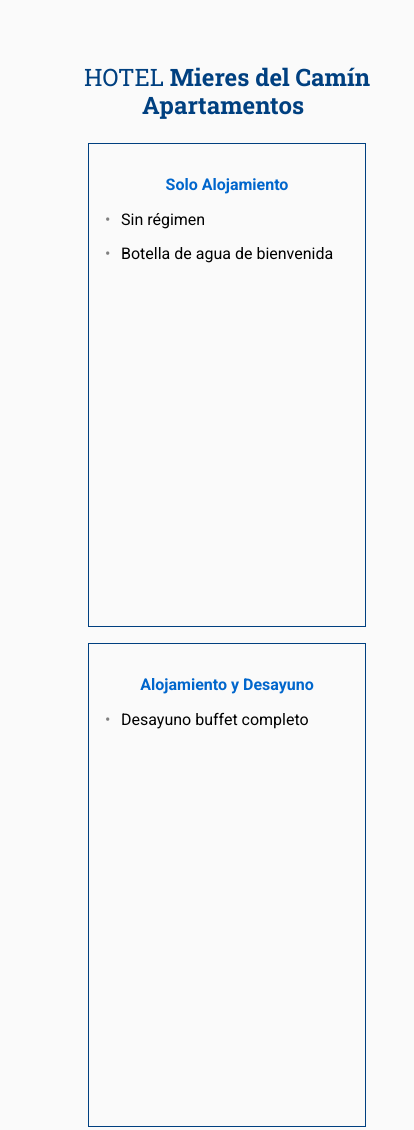
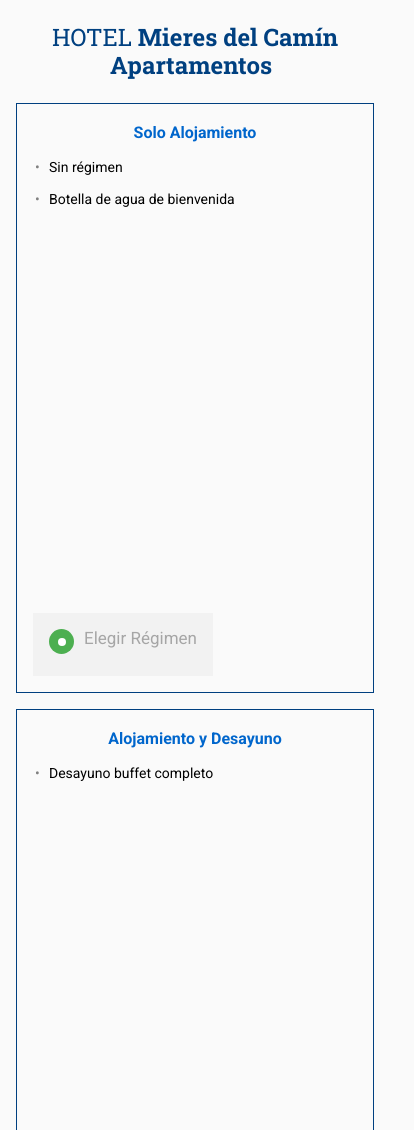
Before and after one commit to lvilanova/the-cocktail-test, a website: page index.html in a window 390 px wide. Shown: the top 1130 px of the page, 414 px wide, since content can reach past the window. Drawn offline with Linux system fonts and the light colour scheme; files whose address does not match are found by name.

Commit message:
fixing the grid, mobile version all 100%

```diff
--- a/assets/css/src/base/grid.scss
+++ b/assets/css/src/base/grid.scss
@@ -1,4 +1,4 @@
-/* Grid */
+/* Grid flex-box*/
 
 .col {
   flex-basis: 100%;
--- a/assets/css/src/base/layout.scss
+++ b/assets/css/src/base/layout.scss
@@ -1,7 +1,7 @@
 body {
-    padding: 40px;
     background-color: #fafafa;
     font-family:$roboto;
+    padding:0;
   }
 
   .row {
@@ -13,8 +13,8 @@
   .wrapper {
     width: 100%;
     max-width: $medium-desktop;
-    padding-left: 32px;
-    padding-right: 32px;
+    padding-left: 0;
+    padding-right: 0;
     margin-right: auto;
     margin-left: auto;
     clear: both;
@@ -25,3 +25,14 @@
     content:url('../img/star-orange.svg');
     padding-left: 8px;
   }
+
+  @media only screen and (min-width: $small-desktop) {
+
+      body{
+        padding:40px;
+      }
+      .wrapper{
+        padding-left: 32px;
+        padding-right: 32px;
+      }
+  }
--- a/assets/css/src/base/vars.scss
+++ b/assets/css/src/base/vars.scss
@@ -3,6 +3,9 @@
 $c-secondary: #263746;
 $blue: #004080;
 $blue-light:#0066cc;
+$green:#4CAF50;
+$grey:#a6a6a6;
+$grey-light:#f2f2f2;
 
 // Typography
 $f-sans:  'flamabasic',      sans-serif;
--- a/assets/css/src/blocks/section_block.scss
+++ b/assets/css/src/blocks/section_block.scss
@@ -10,15 +10,24 @@
 }
 
 .block{
+    position:relative;
     border:1px solid $blue;
-    padding:$lg-spacing;
+    padding:$sm-spacing $lg-spacing;
     margin:$lg-spacing;
-    height:450px;
+    min-height:580px;
+    height:auto;
     .block__title{
         font-weight:bold;
         font-size:16px;
         color:$blue-light;
         text-align: center;
+    }
+    .block__radio{
+        position:absolute;
+        bottom:0;
+        background-color: $grey-light;
+        padding:$lg-spacing;
+        margin-bottom:$lg-spacing;
     }
 }
 
@@ -26,6 +35,7 @@
     ul{
         padding-left:$lg-spacing;
         list-style: none;
+        font-size:14px;
         li{
             margin-bottom:$lg-spacing;
         }
@@ -39,6 +49,56 @@
     }
 }
 
+.checkcontainer{
+    display: block;
+    position: relative;
+    padding-left: 35px;
+    margin-bottom: 12px;
+    cursor: pointer;
+    font-size: 17px;
+    -webkit-user-select: none;
+    -moz-user-select: none;
+    -ms-user-select: none;
+    user-select: none;
+    color:$grey;
+}
+
+.checkcontainer input{
+    position: absolute;
+    opacity: 0;
+    cursor: pointer;
+}
+
+.radiobtn{
+    position: absolute;
+    top: 0;
+    left: 0;
+    height: 25px;
+    width: 25px;
+    background-color: #eee;
+    border-radius: 50%;
+}
+
+.checkcontainer .radiobtn:after{
+    top: 9px;
+    left: 9px;
+    width: 8px;
+    height: 8px;
+    border-radius: 50%;
+    background: white;
+}
+
+.radiobtn:after {
+    content: "";
+    position: absolute;
+    display: none;
+}
+.checkcontainer input:checked ~ .radiobtn {
+    background-color: $green;
+}
+.checkcontainer input:checked ~ .radiobtn:after {
+    display: block;
+}
 @media only screen and (min-width: $small-desktop) {
 
     .title{
--- a/index.html
+++ b/index.html
@@ -37,6 +37,12 @@
                             <li>Sin régimen</li>
                             <li>Botella de agua de bienvenida</li>
                         </ul>
+                        <div class="block__radio">
+                            <label class="checkcontainer">Elegir Régimen
+                                <input type="radio" checked="checked" name="radio">
+                                <span class="radiobtn"></span>
+                            </label>
+                        </div>
                     </div>
                 </div>
                 <!--end flex-element-->
@@ -47,6 +53,12 @@
                         <ul>
                             <li>Desayuno buffet completo</li>
                         </ul>
+                        <div class="block__radio">
+                            <label class="checkcontainer">Elegir Régimen
+                                <input type="radio" name="radio">
+                                <span class="radiobtn"></span>
+                            </label>
+                        </div>
                     </div>
                 </div>
                 <!--end flex-element-->
@@ -59,6 +71,12 @@
                             <li>Cena buffet</li>
                             <li>No incluye
                         </ul>
+                        <div class="block__radio">
+                            <label class="checkcontainer">Elegir Régimen
+                                <input type="radio" name="radio">
+                                <span class="radiobtn"></span>
+                            </label>
+                        </div>
                     </div>
                 </div>
                 <!--end flex-element-->
@@ -72,6 +90,12 @@
                             <li>Snack Bar</li>
                             <li>Servicio de bares (marcas nacionales)</li>
                         </ul>
+                        <div class="block__radio">
+                            <label class="checkcontainer">Elegir Régimen
+                                <input type="radio" name="radio">
+                                <span class="radiobtn"></span>
+                            </label>
+                        </div>
                     </div>
                 </div>
                 <!--end flex-element-->
@@ -89,6 +113,12 @@
                             <li>Parking gratuito</li>
                             <li>Lavandería</li>
                         </ul>
+                        <div class="block__radio">
+                            <label class="checkcontainer">Elegir Régimen
+                                <input type="radio" name="radio">
+                                <span class="radiobtn"></span>
+                            </label>
+                        </div>
                     </div>
                 </div>
                 <!--end flex-element-->
```
Also changed, not shown: assets/css/application.css. Lines whose indentation alone changed are shown as unchanged.
